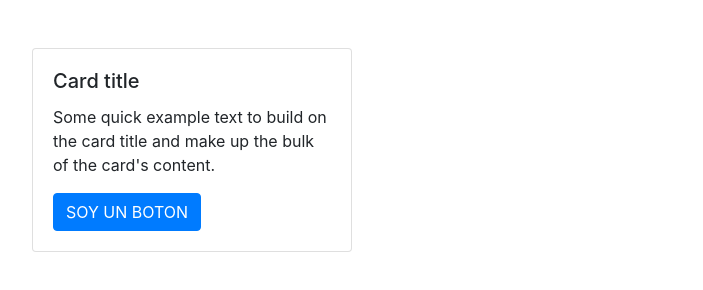
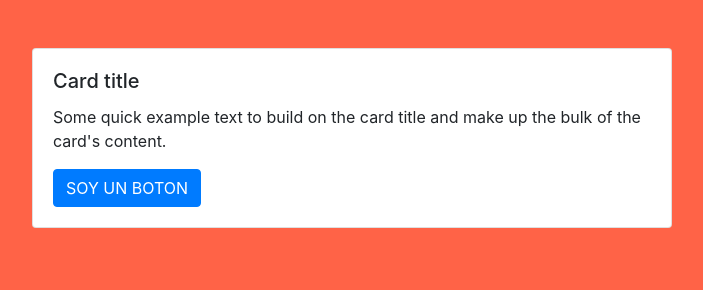
Before and after one commit to alandavidsoto/pruebaGit, a plain HTML site: page index.html in a window 1280 px wide. Shown: the whole page, without its empty margins (16-719 px from the left). Drawn offline with nearby package versions, Linux system fonts and the light colour scheme.

Commit message:
agregando estilos

```diff
--- a/index.html
+++ b/index.html
@@ -6,10 +6,11 @@
     <meta name="viewport" content="width=device-width, initial-scale=1.0">
     <title>Document</title>
     <link rel="stylesheet" href="https://stackpath.bootstrapcdn.com/bootstrap/4.3.1/css/bootstrap.min.css" integrity="sha384-ggOyR0iXCbMQv3Xipma34MD+dH/1fQ784/j6cY/iJTQUOhcWr7x9JvoRxT2MZw1T" crossorigin="anonymous">
+    <link rel="stylesheet" href="style.css">
 </head>
 <body>
     <section>
-        <div class="card w-25 m-5">
+        <div class="card w-50 m-5">
             <div class="card-body">
                 <h5 class="card-title">Card title</h5>
                 <p class="card-text">Some quick example text to build on the card title and make up the bulk of the card's content.</p>
--- /dev/null
+++ b/style.css
@@ -0,0 +1,3 @@
+body {
+    background-color: tomato;
+}
```
